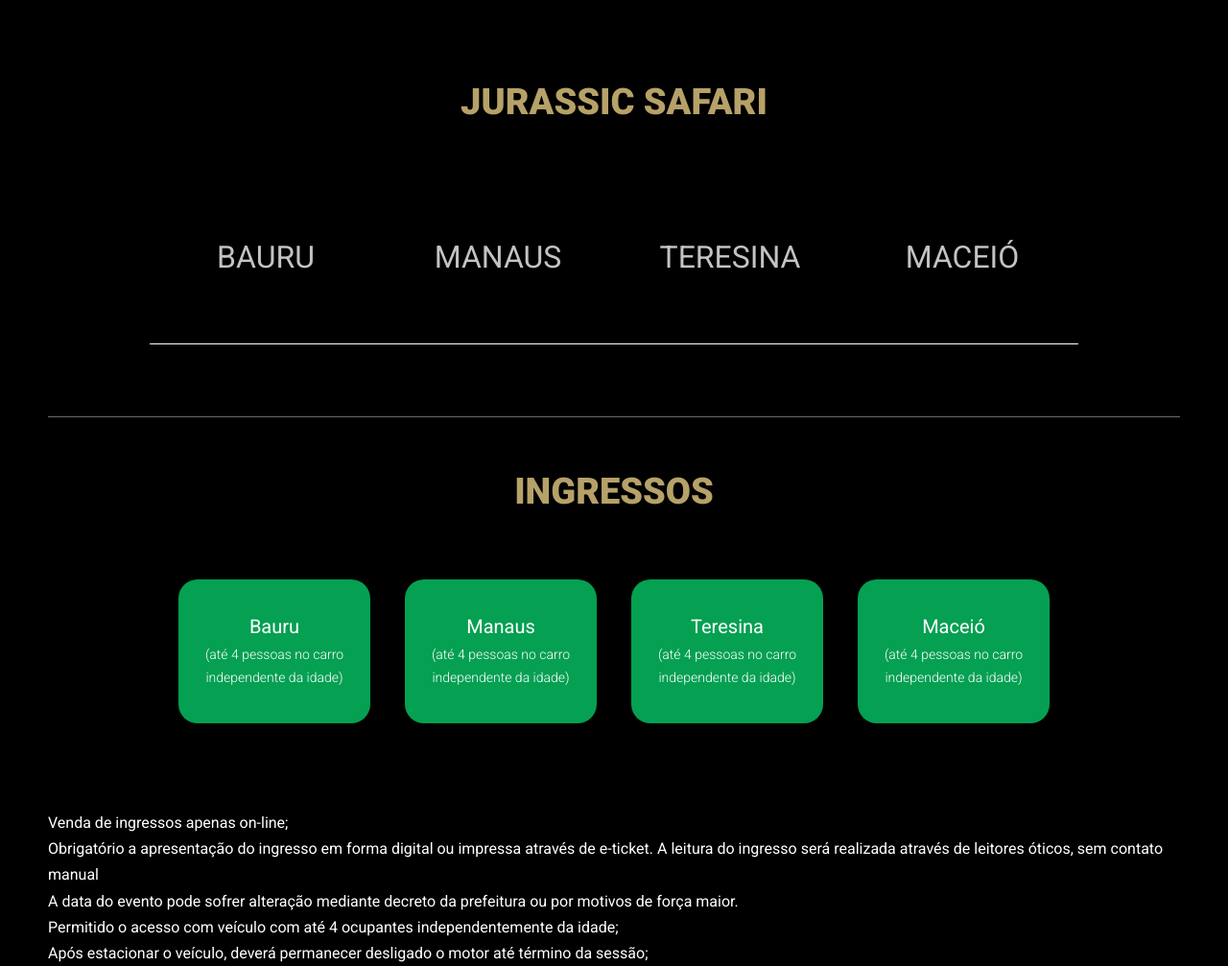
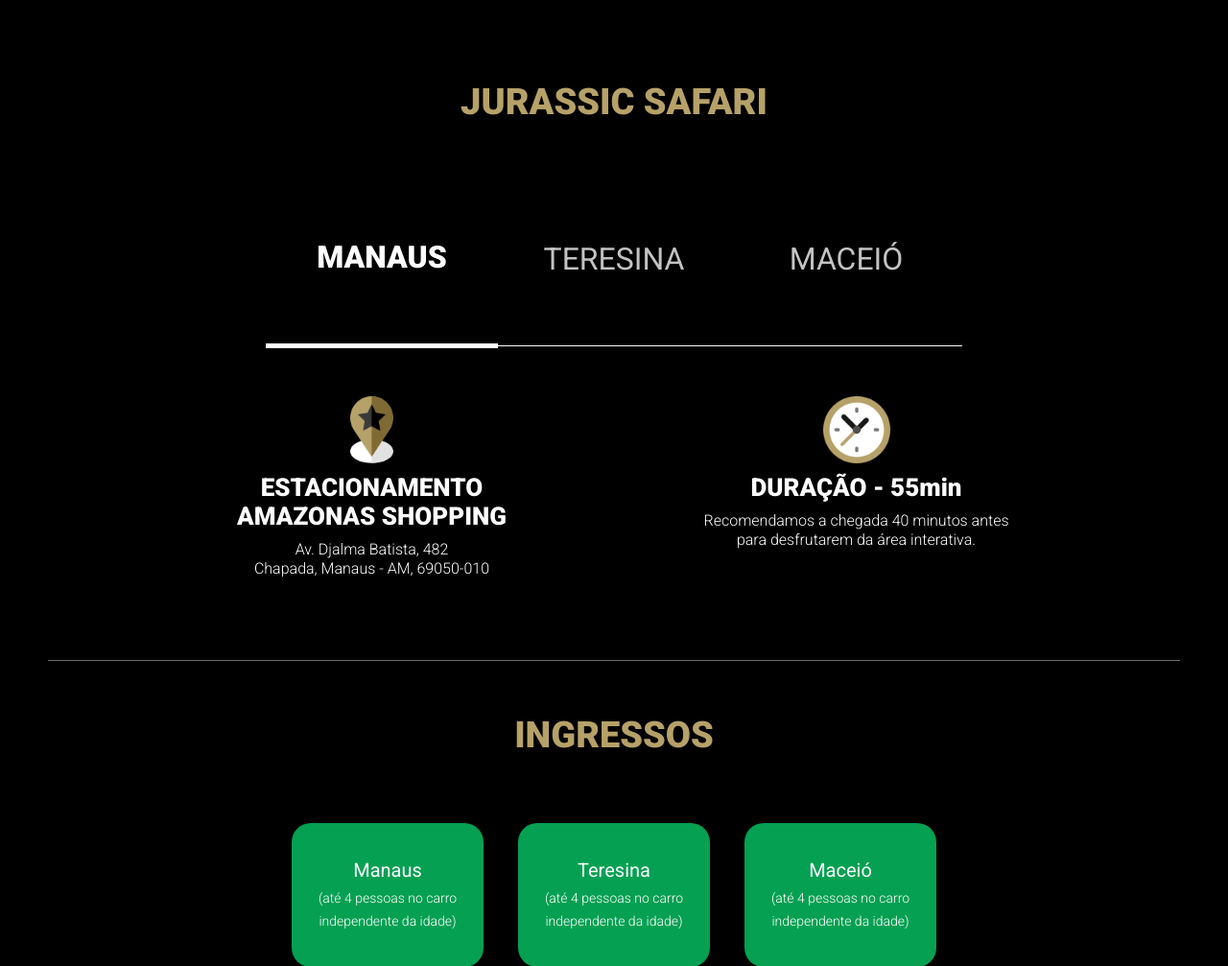
Before and after one commit to fpachecosilva/jurassic, a PHP site: page /jurassicsafari/ in a window 1280 px wide. Shown: the part 2355-3362 px from the top of the page at 96% size. Run offline with PHP 8.4, Linux system fonts and the light colour scheme; data that the repository does not hold is empty; some libraries are stand-ins or nearby versions.

Commit message:
removendo Bauru do site

```diff
--- a/index.php
+++ b/index.php
@@ -86,23 +86,6 @@
 			Os frequentadores do evento deverão realizar o pagamento do estacionamento conforme tempo de permanência e tabela de valores vigente.
 			<br><br><br>
 
-
-			<strong>BAURU/SP</strong><br>
-			ESTACIONAMENTO BOULEVARD SHOPPING BAURU
-			<br>
-			R. Marcondes Salgado, 11-39 - Chácara das Flores, Bauru - SP, 17013-113
-			<br><br>
-			De 09 de Dezembro a 12 de Dezembro. Sessões:
-			<br><br>
-			Quintas-feiras – 19h00 e 20h30<br>
-			Sextas-feiras – 19h00 e 20h30<br>
-			Sábados – 11h30, 14h30, 17h30 e 19h<br>
-			Domingos – 11h30, 14h30, 17h30 e 19h
-			<br><br>
-			Valor do ingresso entre R$140 e R$210 por veículo<br>
-			Quantidade máxima de pessoas por carro - 4<br>
-			Quantidade de carros - 100
-			<br><br><br>
 
 			<strong>MANAUS/AM</strong><br>
 			ESTACIONAMENTO AMAZONAS SHOPPING
@@ -206,34 +189,14 @@
 		<h1 class="MobileItem">JURASSIC SAFARI</h1>
 
 		<div class="menu-locais-links">
-			<a class="" local="basp">BAURU</a>
-			<a class="" local="maam">MANAUS</a>
+			<a class="active" local="maam">MANAUS</a>
 			<a class="" local="tepi">TERESINA</a>
 			<!-- <a class="" local="narn">NATAL</a> -->
 			<a class="" local="maal">MACEIÓ</a>
 			<!-- <a class="" local="jumg">JUIZ DE FORA</a> -->
 		</div>
 
-		<div class="local basp">
-			<div class="wrapper-card">
-				<div class="card">
-					<div class="img-wrapper">
-						<img src="<? echo $images ?>icon02.png">
-					</div>
-					<h2>ESTACIONAMENTO BOULEVARD SHOPPING BAURU</h2>
-					<p>R. Marcondes Salgado, 11-39 <br> Chácara das Flores, Bauru - SP, 17013-113</p>
-				</div>
-				<div class="card">
-					<div class="img-wrapper">
-						<img src="<? echo $images ?>icon03.png">
-					</div>
-					<h2>DURAÇÃO - 55min</h2>
-					<p>Recomendamos a chegada 40 minutos antes<br> para desfrutarem da área interativa.</p>
-				</div>
-			</div>
-		</div>
-
-		<div class="local maam">
+		<div class="local maam active">
 			<div class="wrapper-card">
 				<div class="card">
 					<div class="img-wrapper">
@@ -681,16 +586,6 @@
 
 		<div class="wrapper-card">
 
-
-			<div class="card">
-				<a onclick="pixel()" class="Btn" href="<? echo $siteVendasBASP ?>">
-					<h2>Bauru</h2>
-					<p>
-						(até 4 pessoas no carro independente da idade)<br>
-					</p>
-				</a>
-			</div>
-
 			<div class="card">
 				<a onclick="pixel()" class="Btn" href="<? echo $siteVendasMAAM ?>">
 					<h2>Manaus</h2>
```
Also changed, not shown: other parts of index.php (+0 -58 lines).
